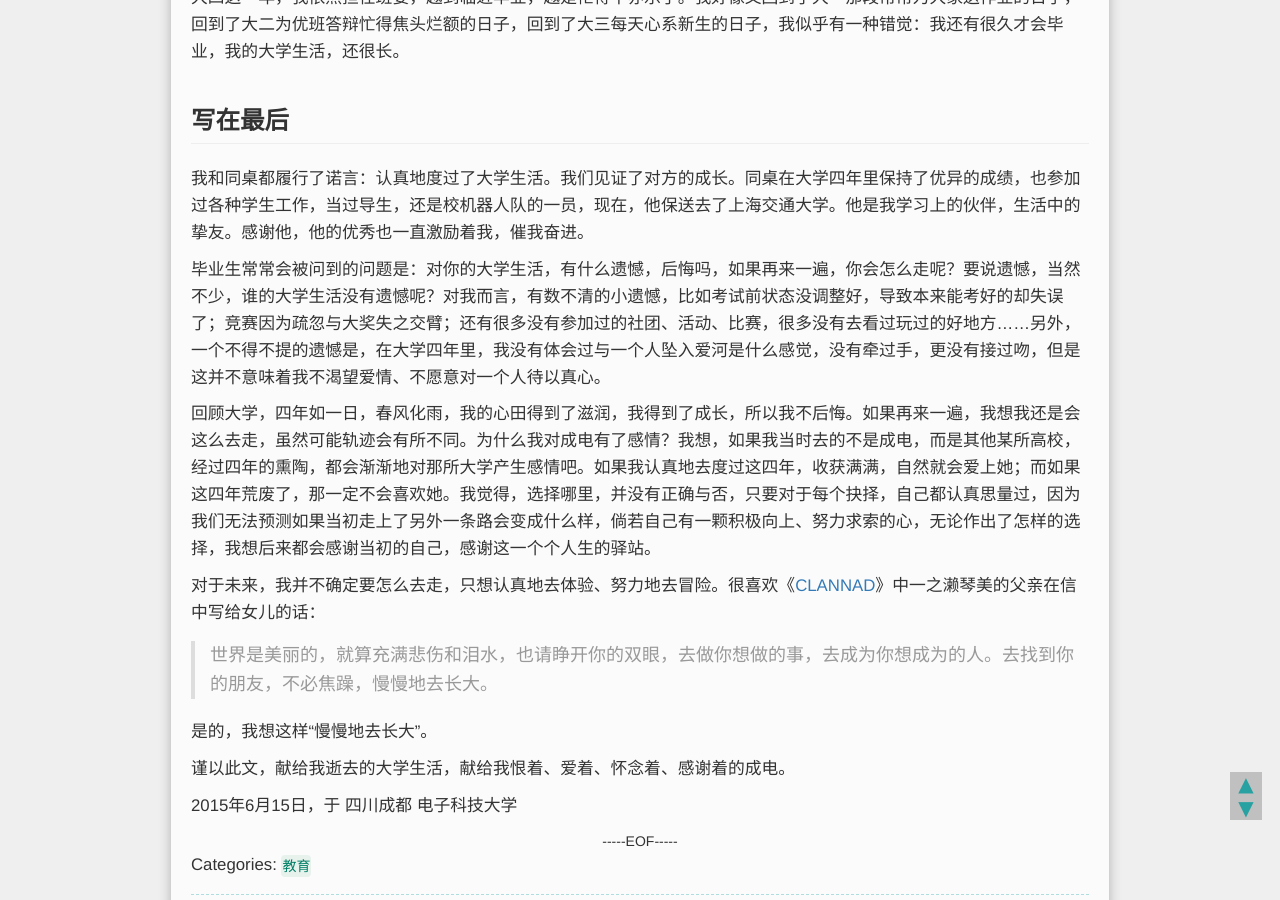
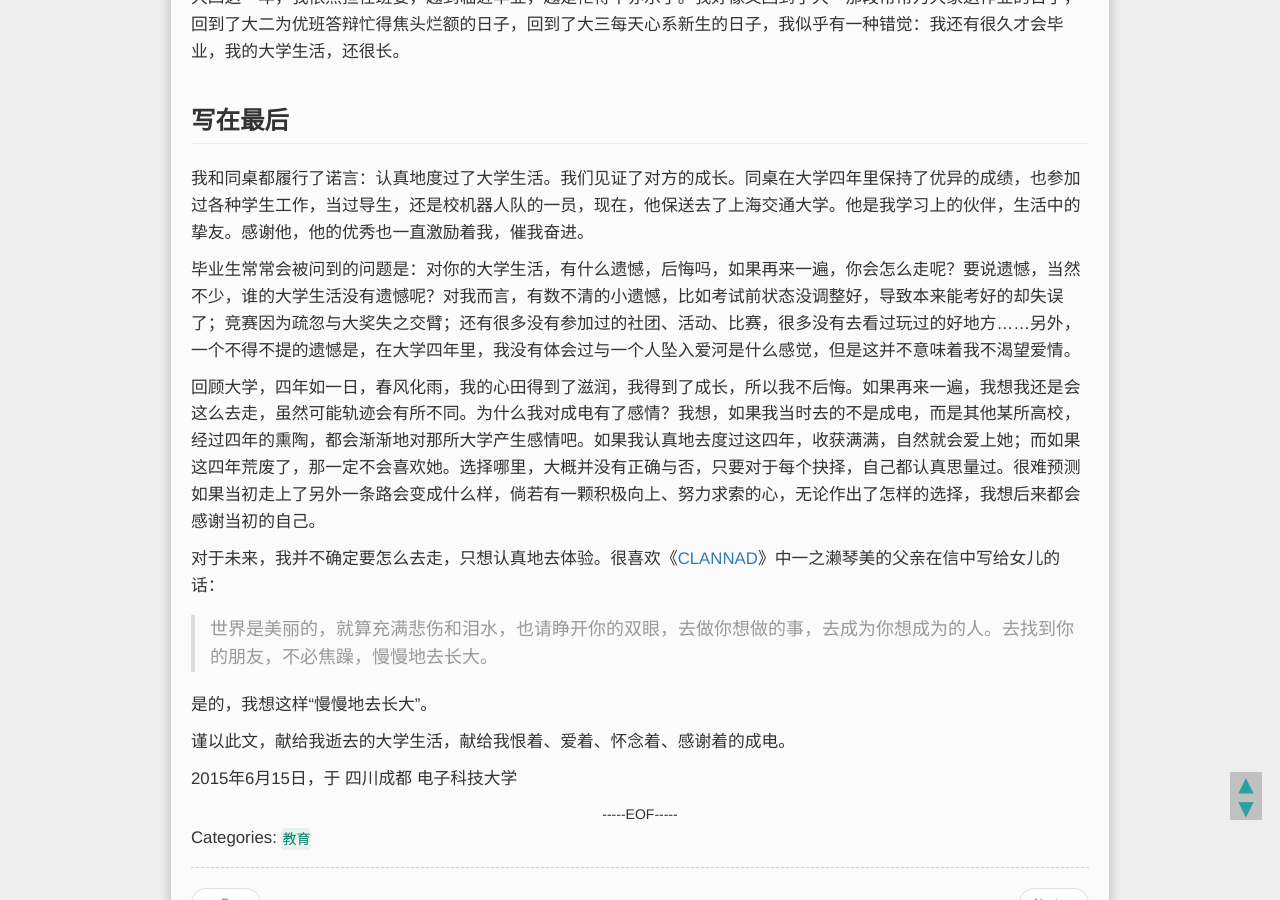
Before and after one commit to mioopoi/mioopoi.github.io, a Jekyll site: the page built from _posts/教育/2015-06-15-uestc-story.md, in a window 1280 px wide and 900 px high, scrolled down 5310 px. Built offline with Jekyll 4.4.1, drawn with Linux system fonts in a browser that asks for light colours; Markdown is read by kramdown in place of the engine named in the settings; comment, search, counter and statistics services are not loaded.

Commit message:
update sth

```diff
--- a/_posts/教育/2015-06-15-uestc-story.md
+++ b/_posts/教育/2015-06-15-uestc-story.md
@@ -102,11 +102,11 @@ use_math: false
 
 我和同桌都履行了诺言：认真地度过了大学生活。我们见证了对方的成长。同桌在大学四年里保持了优异的成绩，也参加过各种学生工作，当过导生，还是校机器人队的一员，现在，他保送去了上海交通大学。他是我学习上的伙伴，生活中的挚友。感谢他，他的优秀也一直激励着我，催我奋进。
 
-毕业生常常会被问到的问题是：对你的大学生活，有什么遗憾，后悔吗，如果再来一遍，你会怎么走呢？要说遗憾，当然不少，谁的大学生活没有遗憾呢？对我而言，有数不清的小遗憾，比如考试前状态没调整好，导致本来能考好的却失误了；竞赛因为疏忽与大奖失之交臂；还有很多没有参加过的社团、活动、比赛，很多没有去看过玩过的好地方......另外，一个不得不提的遗憾是，在大学四年里，我没有体会过与一个人坠入爱河是什么感觉，没有牵过手，更没有接过吻，但是这并不意味着我不渴望爱情、不愿意对一个人待以真心。
+毕业生常常会被问到的问题是：对你的大学生活，有什么遗憾，后悔吗，如果再来一遍，你会怎么走呢？要说遗憾，当然不少，谁的大学生活没有遗憾呢？对我而言，有数不清的小遗憾，比如考试前状态没调整好，导致本来能考好的却失误了；竞赛因为疏忽与大奖失之交臂；还有很多没有参加过的社团、活动、比赛，很多没有去看过玩过的好地方......另外，一个不得不提的遗憾是，在大学四年里，我没有体会过与一个人坠入爱河是什么感觉，但是这并不意味着我不渴望爱情。
 
-回顾大学，四年如一日，春风化雨，我的心田得到了滋润，我得到了成长，所以我不后悔。如果再来一遍，我想我还是会这么去走，虽然可能轨迹会有所不同。为什么我对成电有了感情？我想，如果我当时去的不是成电，而是其他某所高校，经过四年的熏陶，都会渐渐地对那所大学产生感情吧。如果我认真地去度过这四年，收获满满，自然就会爱上她；而如果这四年荒废了，那一定不会喜欢她。我觉得，选择哪里，并没有正确与否，只要对于每个抉择，自己都认真思量过，因为我们无法预测如果当初走上了另外一条路会变成什么样，倘若自己有一颗积极向上、努力求索的心，无论作出了怎样的选择，我想后来都会感谢当初的自己，感谢这一个个人生的驿站。
+回顾大学，四年如一日，春风化雨，我的心田得到了滋润，我得到了成长，所以我不后悔。如果再来一遍，我想我还是会这么去走，虽然可能轨迹会有所不同。为什么我对成电有了感情？我想，如果我当时去的不是成电，而是其他某所高校，经过四年的熏陶，都会渐渐地对那所大学产生感情吧。如果我认真地去度过这四年，收获满满，自然就会爱上她；而如果这四年荒废了，那一定不会喜欢她。选择哪里，大概并没有正确与否，只要对于每个抉择，自己都认真思量过。很难预测如果当初走上了另外一条路会变成什么样，倘若有一颗积极向上、努力求索的心，无论作出了怎样的选择，我想后来都会感谢当初的自己。
 
-对于未来，我并不确定要怎么去走，只想认真地去体验、努力地去冒险。很喜欢《<a href="http://baike.baidu.com/link?url=_RKeQqqUB5jNo6liqllf0utSjdmW9O0WcVGD2QTy-ORcL52hpAgERoapwOzmIc5Lfl4f8trpUiW-zjTluRRUhgz7Dt20UrbF59IiIS0AupC" target="_blank">CLANNAD</a>》中一之濑琴美的父亲在信中写给女儿的话：
+对于未来，我并不确定要怎么去走，只想认真地去体验。很喜欢《<a href="http://baike.baidu.com/link?url=_RKeQqqUB5jNo6liqllf0utSjdmW9O0WcVGD2QTy-ORcL52hpAgERoapwOzmIc5Lfl4f8trpUiW-zjTluRRUhgz7Dt20UrbF59IiIS0AupC" target="_blank">CLANNAD</a>》中一之濑琴美的父亲在信中写给女儿的话：
 >世界是美丽的，就算充满悲伤和泪水，也请睁开你的双眼，去做你想做的事，去成为你想成为的人。去找到你的朋友，不必焦躁，慢慢地去长大。
 
 是的，我想这样“慢慢地去长大”。
```
Also changed, not shown: about.md (+3 -3 lines), 1 other file.
